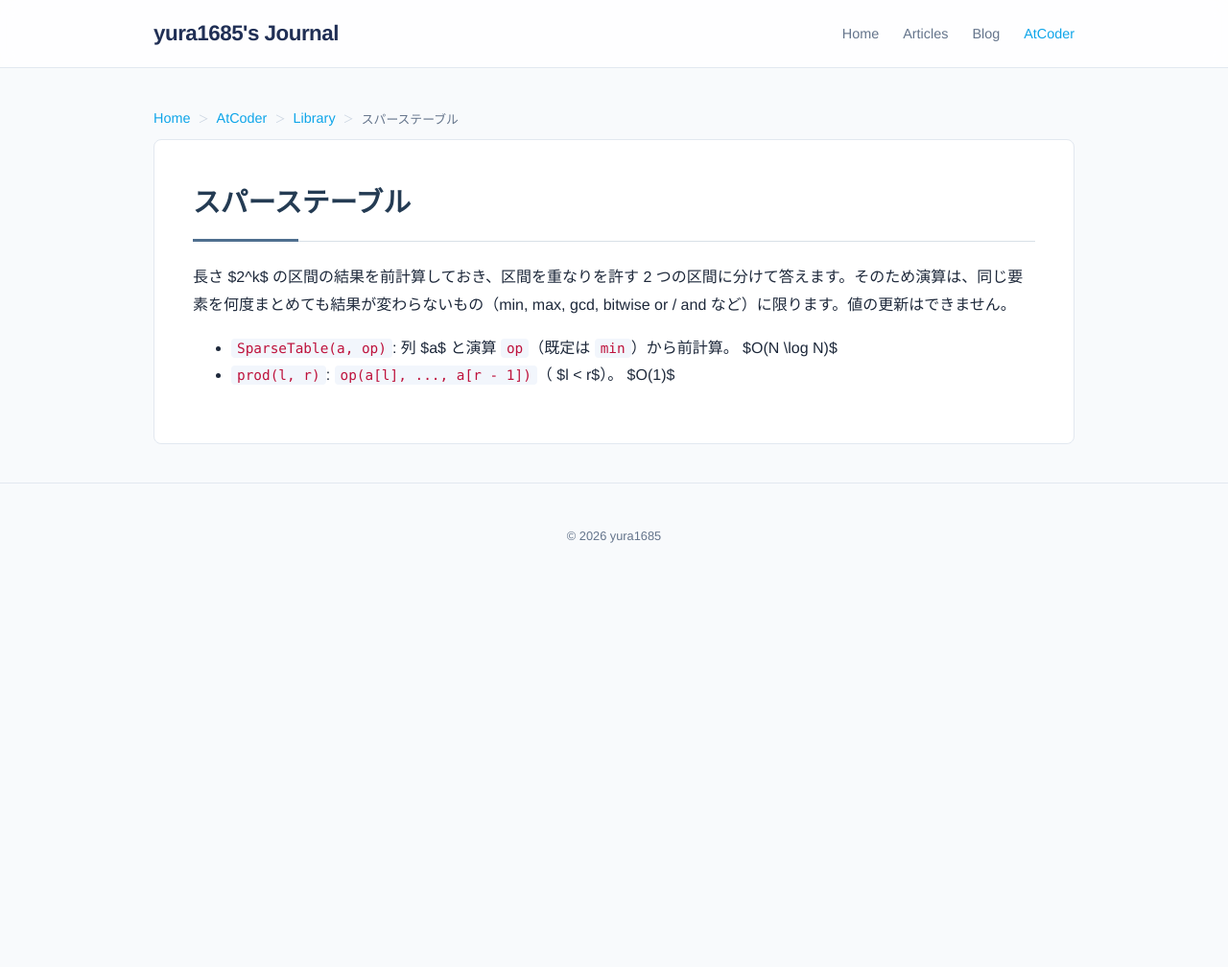
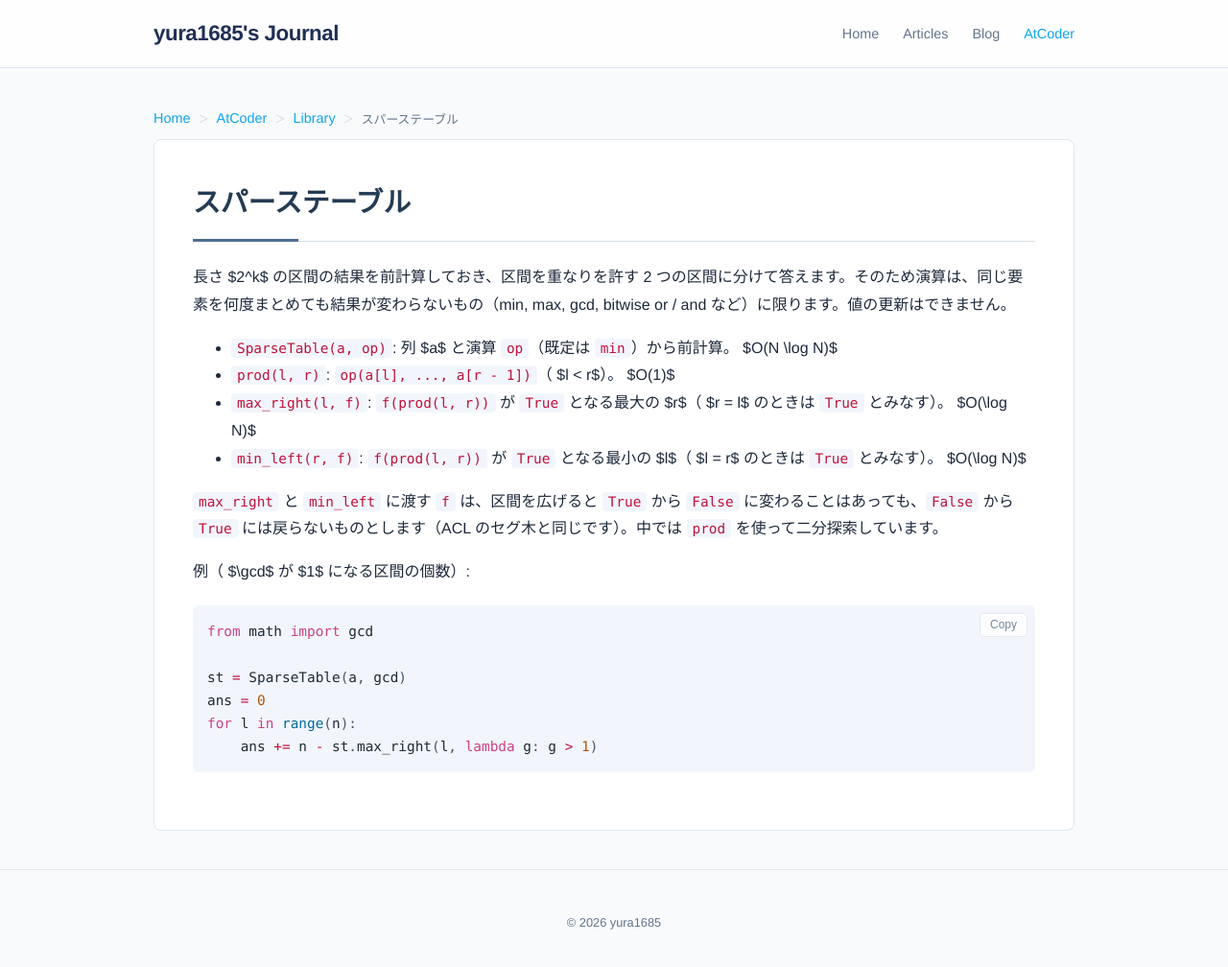
Before and after one commit to yura1685/yura1685.github.io, a Jekyll site: the page built from atcoder/library/sparse_table.md, in a window 1280 px wide and 1016 px high. Shown: the top 1008 px of the window at 96% size. Built offline with Jekyll 4.4.1, drawn with Linux system fonts in a browser that asks for light colours; nearby versions of some CDN libraries; a script that is not in the unit is left out.

Commit message:
Tidy data structure pages
- lazy_segtree: one-point apply must be written apply(p, f=f) with ac-library-python
- sparse_table: add max_right / min_left
- wavelet_matrix: add sum_largest
- treap: build in true O(N) instead of sorting by priority
- rollback_union_find: link to offline dynamic connectivity

Co-Authored-By: Claude Opus 5.5 <noreply@anthropic.com>
Claude-Session: https://claude.ai/code/session_01SVn99jgmCx1LveTU7rTekq

````diff
--- a/atcoder/library/sparse_table.md
+++ b/atcoder/library/sparse_table.md
@@ -9,3 +9,18 @@ order: 4
 
 - `SparseTable(a, op)`: 列 $a$ と演算 `op`（既定は `min`）から前計算。 $O(N \log N)$
 - `prod(l, r)`: `op(a[l], ..., a[r - 1])`（ $l < r$）。 $O(1)$
+- `max_right(l, f)`: `f(prod(l, r))` が `True` となる最大の $r$（ $r = l$ のときは `True` とみなす）。 $O(\log N)$
+- `min_left(r, f)`: `f(prod(l, r))` が `True` となる最小の $l$（ $l = r$ のときは `True` とみなす）。 $O(\log N)$
+
+`max_right` と `min_left` に渡す `f` は、区間を広げると `True` から `False` に変わることはあっても、`False` から `True` には戻らないものとします（ACL のセグ木と同じです）。中では `prod` を使って二分探索しています。
+
+例（ $\gcd$ が $1$ になる区間の個数）:
+
+```python
+from math import gcd
+
+st = SparseTable(a, gcd)
+ans = 0
+for l in range(n):
+    ans += n - st.max_right(l, lambda g: g > 1)
+```
````
Also changed, not shown: atcoder/library/lazy_segtree.md (+1 -1 lines), atcoder/library/rollback_union_find.md (+1 -1 lines), atcoder/library/treap.md (+1 -1 lines), atcoder/library/wavelet_matrix.md (+1 -1 lines), 3 other files.
